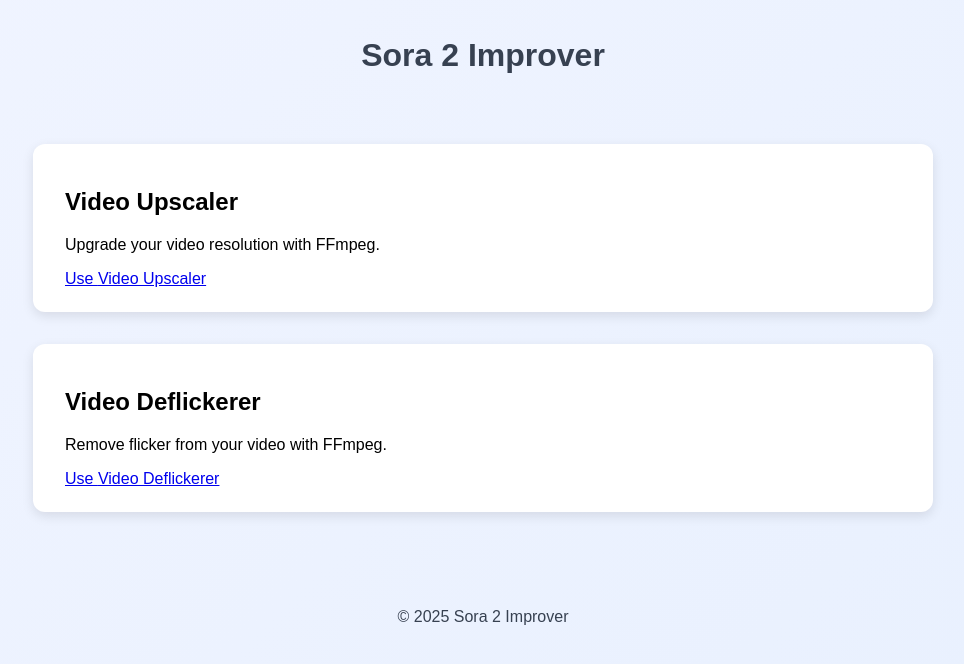
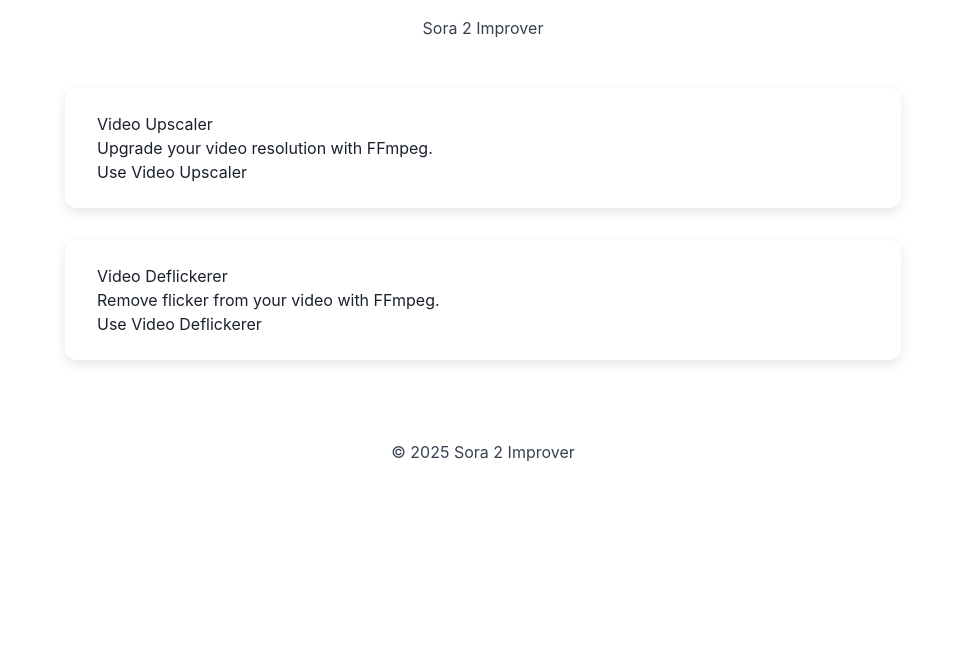
Before and after one commit to tmansmann0/sora-2-improver, a Next.js app: page / in a window 1280 px wide. Shown: the top 664 px of the page, without its empty margins (157-1121 px from the left). Built offline with nearby package versions, Linux system fonts and the light colour scheme.

Commit message:
Wrap component in ChakraProWrap app with ChakraProvider for Chakra UIvider for styling

```diff
--- a/pages/_app.js
+++ b/pages/_app.js
@@ -1,7 +1,12 @@
 import '../styles/globals.css';
+import { ChakraProvider } from '@chakra-ui/react';
 
 function MyApp({ Component, pageProps }) {
-  return <Component {...pageProps} />;
+  return (
+    <ChakraProvider>
+      <Component {...pageProps} />
+    </ChakraProvider>
+  );
 }
 
 export default MyApp;
```
